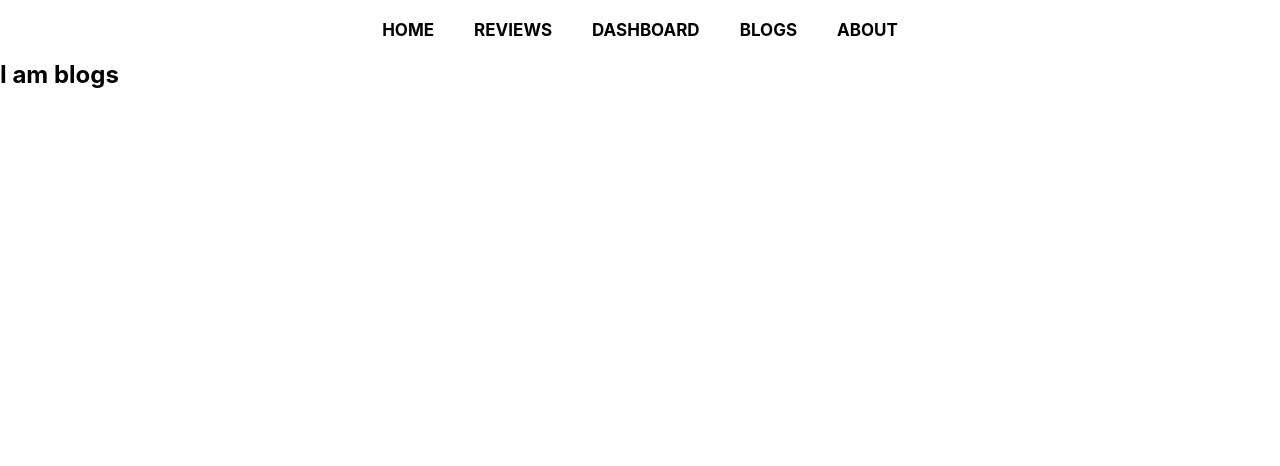
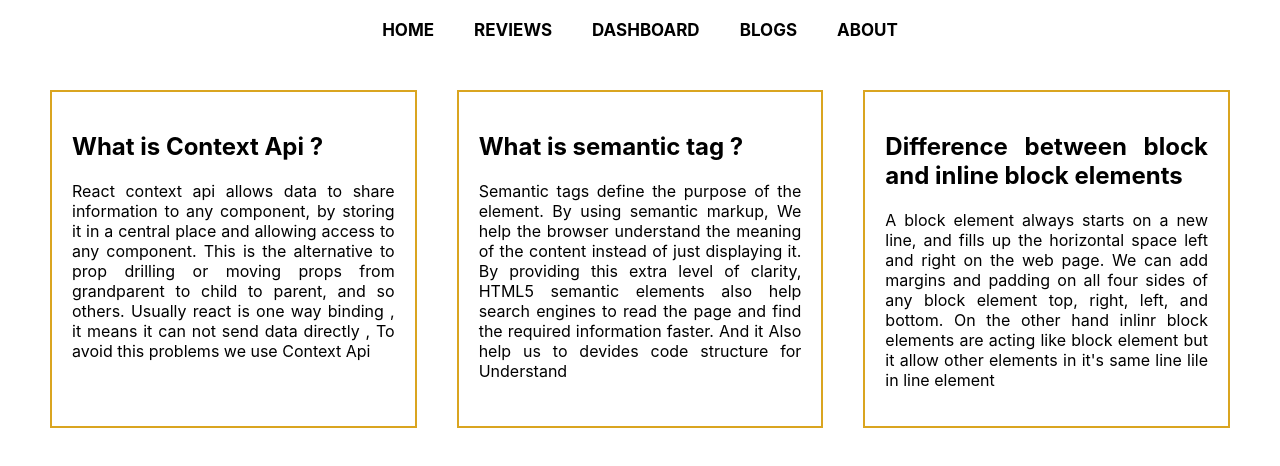
Before and after one commit to mizanulislampanna/assignment-9-asus-review, a React (Create React App) app: page /blogs in a window 1280 px wide. Shown: the top 466 px of the page. Built offline with nearby package versions, Linux system fonts and the light colour scheme.

Commit message:
answer adde

```diff
--- a/public/index.html
+++ b/public/index.html
@@ -24,7 +24,7 @@
       work correctly both with client-side routing and a non-root public URL.
       Learn how to configure a non-root public URL by running `npm run build`.
     -->
-    <title>Assignment-9</title>
+    <title>ASUS ZenBooK Flip</title>
   </head>
   <body>
     <noscript>You need to enable JavaScript to run this app.</noscript>
--- /dev/null
+++ b/src/Components/Answers/Answers.css
@@ -0,0 +1,6 @@
+.answer-container {
+  margin: 20px;
+  border: 2px solid goldenrod;
+  text-align: justify;
+  padding: 20px;
+}
--- /dev/null
+++ b/src/Components/Answers/Answers.js
@@ -0,0 +1,14 @@
+import React from "react";
+import "./Answers.css";
+
+const Answers = (props) => {
+  const { name, details } = props.data;
+  return (
+    <div className="answer-container">
+      <h2>{name}</h2>
+      <p>{details}</p>
+    </div>
+  );
+};
+
+export default Answers;
--- a/src/Components/Blogs/Blogs.css
+++ b/src/Components/Blogs/Blogs.css
@@ -0,0 +1,5 @@
+.blogs-container {
+  margin: 30px;
+  display: grid;
+  grid-template-columns: repeat(3, 1fr);
+}
--- a/src/Components/Blogs/Blogs.js
+++ b/src/Components/Blogs/Blogs.js
@@ -1,9 +1,33 @@
 import React from "react";
+import Answers from "../Answers/Answers";
+import "./Blogs.css";
 
 const Blogs = () => {
+  const blogsData = [
+    {
+      name: "What is Context Api ?",
+      id: 1,
+      details:
+        "React context api allows data to share information to any component, by storing it in a central place and allowing access to any component. This is the alternative to prop drilling or moving props from grandparent to child to parent, and so others. Usually react is one way binding , it means it can not send data directly , To avoid this problems we use Context Api",
+    },
+    {
+      name: "What is semantic tag ?",
+      id: 2,
+      details:
+        "Semantic tags define the purpose of the element. By using semantic markup, We help the browser understand the meaning of the content instead of just displaying it. By providing this extra level of clarity, HTML5 semantic elements also help search engines to read the page and find the required information faster. And it Also help us to devides code structure for Understand",
+    },
+    {
+      name: "Difference between block and inline block elements",
+      id: 3,
+      details:
+        "A block element always starts on a new line, and fills up the horizontal space left and right on the web page. We can add margins and padding on all four sides of any block element top, right, left, and bottom. On the other hand inlinr block elements are acting like block element but it allow other elements in it's same line lile in line element",
+    },
+  ];
   return (
-    <div>
-      <h2>I am blogs</h2>
+    <div className="blogs-container">
+      {blogsData.map((data) => (
+        <Answers data={data} key={data.id}></Answers>
+      ))}
     </div>
   );
 };
--- /dev/null
+++ b/src/Components/PageNotFound/PageNotFound.css
@@ -0,0 +1,4 @@
+.page-not-found-container {
+  text-align: center;
+  margin: 100px;
+}
--- a/src/Components/PageNotFound/PageNotFound.js
+++ b/src/Components/PageNotFound/PageNotFound.js
@@ -1,10 +1,11 @@
 import React from "react";
+import "./PageNotFound.css";
 
 const PageNotFound = () => {
   return (
-    <div>
-      <h2>The Page You are Looking for is Not avilable</h2>
+    <div className="page-not-found-container">
       <h1>404 Not Found</h1>
+      <h4>The Page You are Looking for is Not avilable</h4>
     </div>
   );
 };
```
